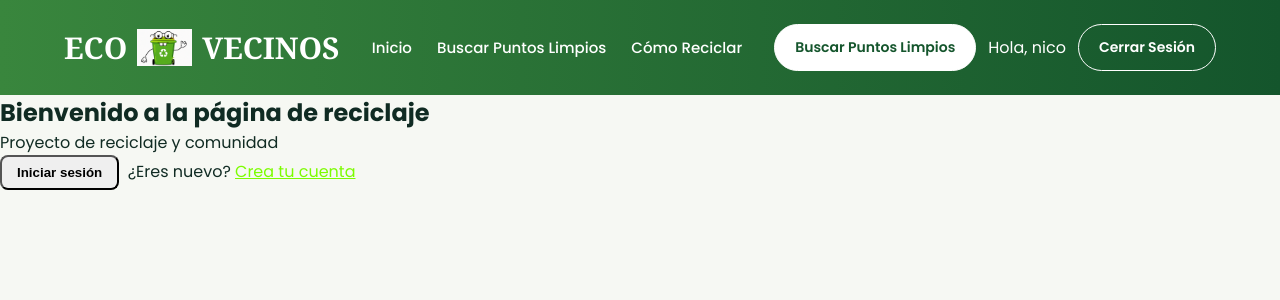
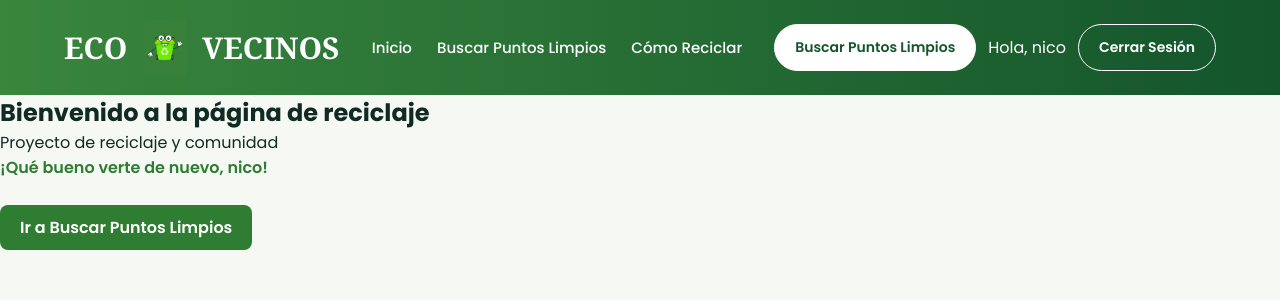
Before and after one commit to TopazZD/ProyectoInicial, a Django app: template Reciclaje/templates/reciclaje/inicio.html in a window 1280 px wide. Shown: the top 300 px of the page. Run offline with Django 5.2, Linux system fonts and the light colour scheme; the template is opened without the code that fills it, so the values that code supplies are empty; a user stored in the database is signed in; parts of the project's set-up code (start-up, migrations or seed data) failed here and were passed over.

Commit message:
el inicio ahora lleva al inicio/cambio logo y arreglo de pequeños errores

```diff
--- a/Reciclaje/templates/reciclaje/base.html
+++ b/Reciclaje/templates/reciclaje/base.html
@@ -19,7 +19,7 @@
         <!--LOGO-->
         <a href="{% url 'inicio' %}" class="logo">
             <span>ECO</span>
-            <img src="{% static 'reciclaje/img/OIG3.webp'%}"
+            <img src="{% static 'reciclaje/img/OIG3.3.jfif'%}"
             alt="logo ECOVECINOS">
 
             <span>VECINOS</span>
@@ -42,12 +42,12 @@
                 </span>
 
 
-                <from method="post" action="{% url 'logout' %}">
+                <form method="post" action="{% url 'logout' %}">
                     {% csrf_token %}
                     <button type="submit" class="btn-login">
                         Cerrar Sesión
                     </button>
-                </from>
+                </form>
             {% else %}
                 <a href="{% url 'login'}" class="btn-login">
                     Iniciar Sesión
--- a/Reciclaje/templates/reciclaje/inicio.html
+++ b/Reciclaje/templates/reciclaje/inicio.html
@@ -5,8 +5,19 @@
 {% block content %}
     <h2>Bienvenido a la página de reciclaje</h2>
     <p>Proyecto de reciclaje y comunidad</p>
+
     <p>
-        <button onclick="abrirModal()" style="padding: 8px 15px; border-radius: 8px; cursor: pointer; font-weight: 600;">Iniciar sesión</button>
-        &nbsp;¿Eres nuevo? <a href="{% url 'register' %}" style="color: #7CFC00;">Crea tu cuenta</a>
+        {% if user.is_authenticated %}
+
+            <span style="font-weight: 600; color: #2e7d32;">¡Qué bueno verte de nuevo, {{ user.username }}!</span>
+            <br><br>
+            <a href="{% url 'mapa' %}" style="padding: 10px 20px; background-color: #2e7d32; color: white; text-decoration: none; border-radius: 8px; font-weight: 600; display: inline-block;">
+                Ir a Buscar Puntos Limpios
+            </a>
+        {% else %}
+
+            <button onclick="abrirModal()" style="padding: 8px 15px; border-radius: 8px; cursor: pointer; font-weight: 600;">Iniciar sesión</button>
+            &nbsp;¿Eres nuevo? <a href="{% url 'register' %}" style="color: #7CFC00;">Crea tu cuenta</a>
+        {% endif %}
     </p>
 {% endblock %}
--- a/Reciclaje/urls.py
+++ b/Reciclaje/urls.py
@@ -6,7 +6,7 @@ urlpatterns = [
     path('', views.inicio, name='inicio'),
     path('mapa/', views.mapa, name='mapa'),
     path('register/', views.register, name='register'),
-    path('login/', auth_views.LoginView.as_view(), name='login'),
+    path('login/', auth_views.LoginView.as_view(template_name='reciclaje/registro/login.html'), name='login'),
     path('logout/', auth_views.LogoutView.as_view(), name='logout'),
     path('puntoslimpios', views.puntoslimpios, name='puntoslimpios'),
 ]
--- a/Reciclaje/views.py
+++ b/Reciclaje/views.py
@@ -11,8 +11,6 @@ from .forms import RegistroForm
 
 
 def inicio(request):
-    if request.user.is_authenticated:
-        return redirect('mapa')
     return render(request, 'reciclaje/inicio.html')
 
 
```
Also changed, not shown: Reciclaje/static/reciclaje/img/OIG3.3.jfif (added), Reciclaje/static/reciclaje/img/memu.jfif (added), db.sqlite3.
